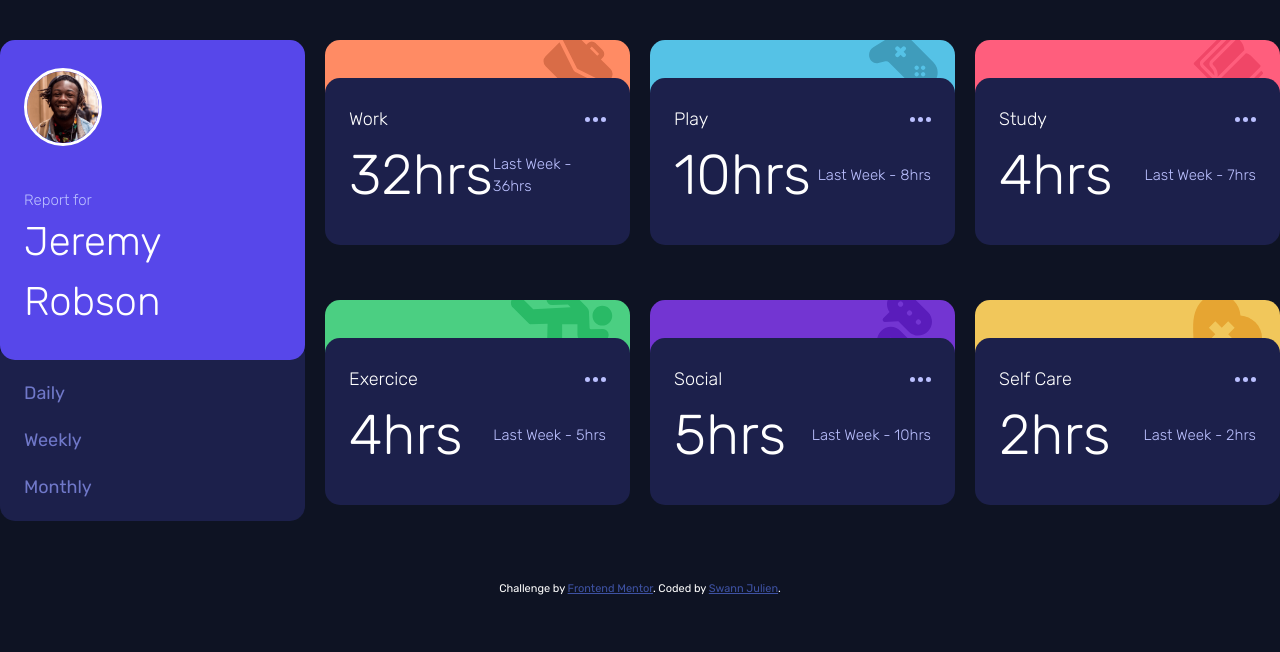
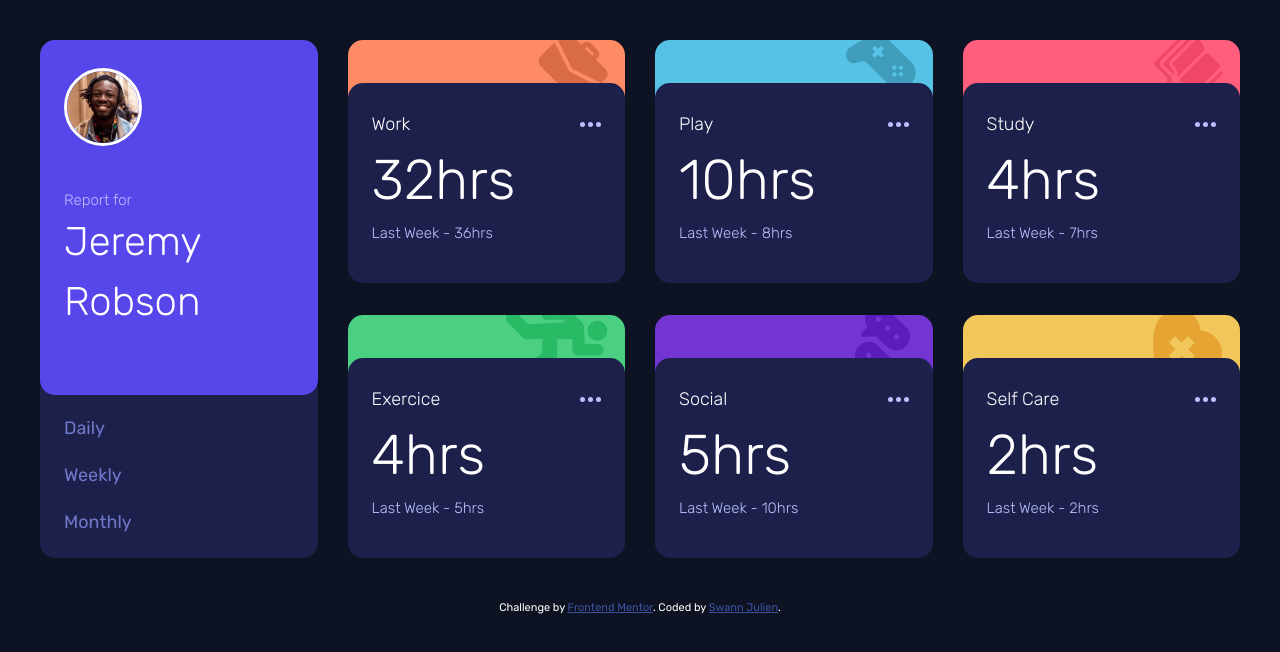
Before and after one commit to SwannJulien/FEM-time-tracking-dashboard, a plain HTML site: page index.html in a window 1280 px wide. Drawn offline with Linux system fonts and the light colour scheme.

Commit message:
Font-end aspect of the project is done

```diff
--- a/index.html
+++ b/index.html
@@ -32,16 +32,17 @@
     </style>
   </head>
   <body>
+    <div class="wrapper">
       <main class="container">
-      <div class="card | span-2-row">
-        <div class="header | border-radius clr-100 padding-28">
+        <div class="card card--first | span-2-row">
+          <div class="header | radius-15 clr-100 padding-28">
             <img class="header__img" src="images/image-jeremy.png" alt="" />
             <div class="header__text">
               <p class="header__title">Report for</p>
               <p class="header__name">Jeremy Robson</p>
             </div>
           </div>
-        <div class="body | border-radius">
+          <div class="body | radius-15">
             <ul class="body__list | space-evenly">
               <li>Daily</li>
               <li>Weekly</li>
@@ -51,17 +52,17 @@
         </div>
 
         <div class="card">
-        <div class="card-header | border-radius clr-200 justify-right">
+          <div class="card-header | radius-15 clr-200 justify-right">
             <img class="card-header__img" src="images/icon-work.svg" alt="" />
           </div>
-        <div class="card-body | border-radius padding-28">
+          <div class="card-body | radius-15 padding-28">
             <div class="space-between">
               <h2 class="card-body__title">Work</h2>
               <button class="btn">
                 <img src="images/icon-ellipsis.svg" alt="" />
               </button>
             </div>
-          <div class="space-between">
+            <div class="card-body-wrapper space-between">
               <h3 class="card-body__time">32hrs</h3>
               <p class="card-body__subtitle">Last Week - 36hrs</p>
             </div>
@@ -69,17 +70,17 @@
         </div>
 
         <div class="card">
-        <div class="card-header | border-radius clr-300 justify-right">
+          <div class="card-header | radius-15 clr-300 justify-right">
             <img class="card-header__img" src="images/icon-play.svg" alt="" />
           </div>
-        <div class="card-body | border-radius padding-28">
+          <div class="card-body | radius-15 padding-28">
             <div class="space-between">
               <h2 class="card-body__title">Play</h2>
               <button class="btn">
                 <img src="images/icon-ellipsis.svg" alt="" />
               </button>
             </div>
-          <div class="space-between">
+            <div class="card-body-wrapper space-between">
               <h3 class="card-body__time">10hrs</h3>
               <p class="card-body__subtitle">Last Week - 8hrs</p>
             </div>
@@ -87,17 +88,17 @@
         </div>
 
         <div class="card">
-        <div class="card-header | border-radius clr-400 justify-right">
+          <div class="card-header | radius-15 clr-400 justify-right">
             <img class="card-header__img" src="images/icon-study.svg" alt="" />
           </div>
-        <div class="card-body | border-radius padding-28">
+          <div class="card-body | radius-15 padding-28">
             <div class="space-between">
               <h2 class="card-body__title">Study</h2>
               <button class="btn">
                 <img src="images/icon-ellipsis.svg" alt="" />
               </button>
             </div>
-          <div class="space-between">
+            <div class="card-body-wrapper space-between">
               <h3 class="card-body__time">4hrs</h3>
               <p class="card-body__subtitle">Last Week - 7hrs</p>
             </div>
@@ -105,17 +106,21 @@
         </div>
 
         <div class="card">
-        <div class="card-header | border-radius clr-500 justify-right">
-          <img class="card-header__img" src="images/icon-exercise.svg" alt="" />
+          <div class="card-header | radius-15 clr-500 justify-right">
+            <img
+              class="card-header__img"
+              src="images/icon-exercise.svg"
+              alt=""
+            />
           </div>
-        <div class="card-body | border-radius padding-28">
+          <div class="card-body | radius-15 padding-28">
             <div class="space-between">
               <h2 class="card-body__title">Exercice</h2>
               <button class="btn">
                 <img src="images/icon-ellipsis.svg" alt="" />
               </button>
             </div>
-          <div class="space-between">
+            <div class="card-body-wrapper space-between">
               <h3 class="card-body__time">4hrs</h3>
               <p class="card-body__subtitle">Last Week - 5hrs</p>
             </div>
@@ -123,21 +128,21 @@
         </div>
 
         <div class="card">
-        <div class="card-header | border-radius clr-600 justify-right">
+          <div class="card-header | radius-15 clr-600 justify-right">
             <img
               class="card-header__img card-header__img--bigger"
               src="images/icon-social.svg"
               alt=""
             />
           </div>
-        <div class="card-body | border-radius padding-28">
+          <div class="card-body | radius-15 padding-28">
             <div class="space-between">
               <h2 class="card-body__title">Social</h2>
               <button class="btn">
                 <img src="images/icon-ellipsis.svg" alt="" />
               </button>
             </div>
-          <div class="space-between">
+            <div class="card-body-wrapper space-between">
               <h3 class="card-body__time">5hrs</h3>
               <p class="card-body__subtitle">Last Week - 10hrs</p>
             </div>
@@ -145,27 +150,28 @@
         </div>
 
         <div class="card">
-        <div class="card-header | border-radius clr-700 justify-right">
+          <div class="card-header | radius-15 clr-700 justify-right">
             <img
               class="card-header__img"
               src="images/icon-self-care.svg"
               alt=""
             />
           </div>
-        <div class="card-body | border-radius padding-28">
+          <div class="card-body | radius-15 padding-28">
             <div class="space-between">
               <h2 class="card-body__title">Self Care</h2>
               <button class="btn">
                 <img src="images/icon-ellipsis.svg" alt="" />
               </button>
             </div>
-          <div class="space-between">
+            <div class="card-body-wrapper space-between">
               <h3 class="card-body__time">2hrs</h3>
               <p class="card-body__subtitle">Last Week - 2hrs</p>
             </div>
           </div>
         </div>
       </main>
+    </div>
     <div class="attribution">
       Challenge by
       <a href="https://www.frontendmentor.io?ref=challenge" target="_blank"
--- a/style.css
+++ b/style.css
@@ -103,12 +103,6 @@ svg {
   --fs-sub-title: var(--fs-300);
   --fs-main: var(--fs-700);
   --fs-heading: var(--fs-600);
-  /*
-  15 - 15
-  18 - 18
-  24 - 40
-  32 - 56
-*/
 
   --fw-300: 300;
   --fw-400: 300;
@@ -143,6 +137,7 @@ body {
             Utilities
 
 ****************************************/
+
 .margin-bottom-400 {
   margin-bottom: 2.4rem;
 }
@@ -163,14 +158,7 @@ body {
   justify-content: space-evenly;
 }
 
-.container {
-  display: flex;
-  flex-direction: column;
-  align-items: center;
-  margin: 5vh 0;
-}
-
-.border-radius {
+.radius-15 {
   border-radius: 1.5rem;
 }
 
@@ -200,15 +188,24 @@ body {
   background-color: var(--clr-700);
 }
 
-/* .card__img {
-  width: 50%;
-} */
+/***************************************
+
+            Blocks and elements
+
+****************************************/
+
+.container {
+  display: flex;
+  flex-direction: column;
+  align-items: center;
+  margin: 5vh;
+  max-width: 130rem;
+}
 
 .header {
   display: flex;
   align-items: center;
-  gap: 2rem;
-  transform: translateY(2rem);
+  gap: 3rem;
 }
 
 .header__img {
@@ -232,6 +229,7 @@ body {
 .body {
   background-color: var(--clr-primary);
   height: 9rem;
+  transform: translateY(-2rem);
 }
 
 .body__list > * {
@@ -244,6 +242,7 @@ body {
 .body__list > *:hover,
 .body__list > *:active {
   color: var(--clr-light);
+  cursor: pointer;
 }
 
 .card {
@@ -267,7 +266,7 @@ body {
 
 .card-body {
   background-color: var(--clr-primary);
-  transform: translateY(-3.2em);
+  transform: translateY(-2.7em);
 }
 
 .card-body:active,
@@ -298,37 +297,60 @@ body {
 }
 
 @media (min-width: 80em) {
+  .wrapper {
+    display: flex;
+    justify-content: center;
+  }
+
   .container {
     display: grid;
     grid-template-columns: repeat(4, 1fr);
-    gap: 2rem;
+    gap: 3rem;
     align-items: inherit;
-  }
-  .span-2-row {
-    grid-row: 1 / 3;
-    transform: translateY(-2rem);
-  }
-  .card {
-    width: inherit;
   }
 
   .header {
     display: inherit;
+    height: 35.5rem;
+    position: relative;
+    z-index: 100;
   }
+
   .header__text {
     padding-top: 4.3rem;
   }
+
   .header__img {
     height: 7.8rem;
   }
+
   .body {
-    height: auto;
+    height: 18.3rem;
     padding: 2rem 2.4rem;
   }
+
   .body__list {
     display: inherit;
   }
+
   .body__list > * {
     padding-top: 2rem;
   }
+
+  .span-2-row {
+    grid-row: 1 / 3;
+  }
+
+  .card {
+    width: inherit;
+    height: 24.5rem;
+  }
+
+  .card-body {
+    height: 20rem;
+  }
+
+  .card-body-wrapper {
+    display: block;
+  }
 }
```
Lines whose indentation alone changed are shown as unchanged.
